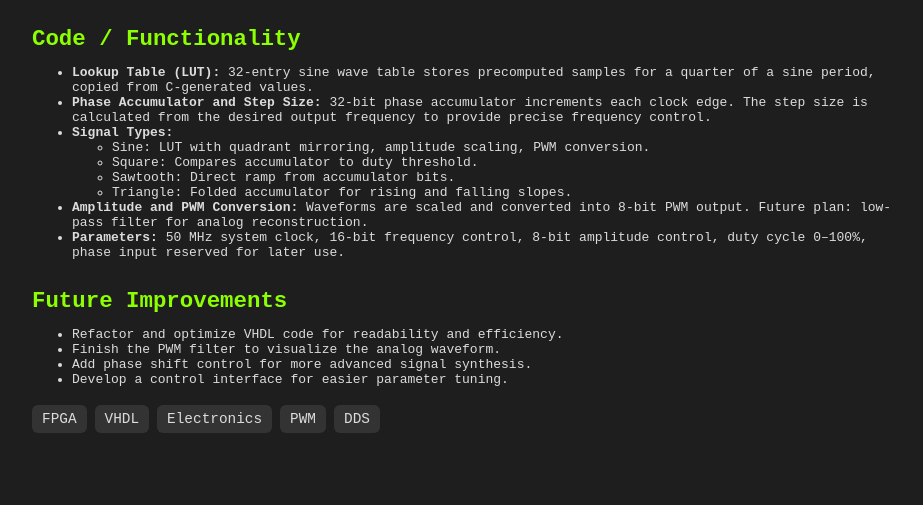
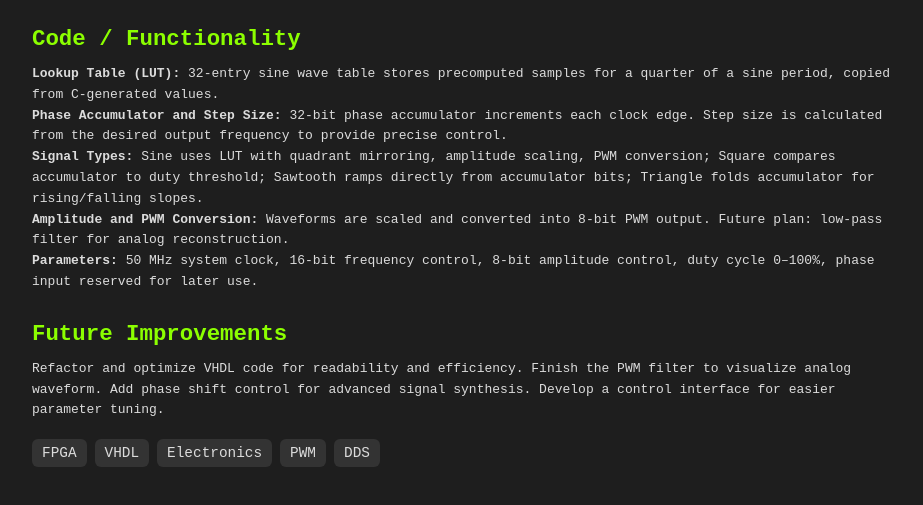
Before and after one commit to evakitrozoska/evakitrozoska.github.io, a plain HTML site: page sig.html in a window 1280 px wide. Shown: the part 847-1352 px from the top of the page, without its empty margins (178-1101 px from the left). Before the commit the page ends 1318 px from the top, so only its background shows below. Drawn offline with Linux system fonts and the light colour scheme.

Commit message:
Update sig.html

```diff
--- a/sig.html
+++ b/sig.html
@@ -1,4 +1,3 @@
-
 <!DOCTYPE html>
 <html lang="en">
 <head>
@@ -20,43 +19,28 @@
     <div class="project-detail">
         <h1>FPGA Waveform Generator (VHDL)</h1>
 
-        <!-- Description -->
         <p>
-            This is an unfinished project currently in progress. The goal is to build a waveform generator on FPGA that can output <b>sine</b>, <b>square</b>, <b>sawtooth</b>, and <b>triangle</b> signals. It uses <b>Direct Digital Synthesis (DDS)</b> with a <i>phase accumulator</i> and <i>lookup tables (LUTs)</i>. Frequency, amplitude, duty cycle, and waveform type are programmable, with the signals produced as PWM that can be filtered into analog.
-
-            For the LUT values for the sine, I wrote a short C program to generate the numbers, which were then manually copied into the VHDL table. The next step of this project is building a filter for the PWM output so I can view the reconstructed analog signals directly.
+            This is an unfinished project currently in progress. The goal is to build a waveform generator on FPGA that can output <b>sine</b>, <b>square</b>, <b>sawtooth</b>, and <b>triangle</b> signals. It uses <b>Direct Digital Synthesis (DDS)</b> with a <i>phase accumulator</i> and <i>lookup tables (LUTs)</i>. Frequency, amplitude, duty cycle, and waveform type are programmable, with the signals produced as PWM that can be filtered into analog. For the LUT values for the sine, I wrote a short C program to generate the numbers, which were then manually copied into the VHDL table. The next step is building a filter for the PWM output to view the reconstructed analog signals directly.
         </p>
 
-        <!-- Project Image (aspect ratio handled) -->
+        <!-- Project Image -->
         <div class="project-img" id="fpga-image-container">
             <img id="fpga-image" src="" alt="FPGA Waveform Generator">
         </div>
 
-        <!-- Code / Functionality -->
         <h2>Code / Functionality</h2>
-        <ul>
-            <li><b>Lookup Table (LUT):</b> 32-entry sine wave table stores precomputed samples for a quarter of a sine period, copied from C-generated values.</li>
-            <li><b>Phase Accumulator and Step Size:</b> 32-bit phase accumulator increments each clock edge. The step size is calculated from the desired output frequency to provide precise frequency control.</li>
-            <li><b>Signal Types:</b>
-                <ul>
-                    <li>Sine: LUT with quadrant mirroring, amplitude scaling, PWM conversion.</li>
-                    <li>Square: Compares accumulator to duty threshold.</li>
-                    <li>Sawtooth: Direct ramp from accumulator bits.</li>
-                    <li>Triangle: Folded accumulator for rising and falling slopes.</li>
-                </ul>
-            </li>
-            <li><b>Amplitude and PWM Conversion:</b> Waveforms are scaled and converted into 8-bit PWM output. Future plan: low-pass filter for analog reconstruction.</li>
-            <li><b>Parameters:</b> 50 MHz system clock, 16-bit frequency control, 8-bit amplitude control, duty cycle 0–100%, phase input reserved for later use.</li>
-        </ul>
+        <p>
+            <b>Lookup Table (LUT):</b> 32-entry sine wave table stores precomputed samples for a quarter of a sine period, copied from C-generated values.<br>
+            <b>Phase Accumulator and Step Size:</b> 32-bit phase accumulator increments each clock edge. Step size is calculated from the desired output frequency to provide precise control.<br>
+            <b>Signal Types:</b> Sine uses LUT with quadrant mirroring, amplitude scaling, PWM conversion; Square compares accumulator to duty threshold; Sawtooth ramps directly from accumulator bits; Triangle folds accumulator for rising/falling slopes.<br>
+            <b>Amplitude and PWM Conversion:</b> Waveforms are scaled and converted into 8-bit PWM output. Future plan: low-pass filter for analog reconstruction.<br>
+            <b>Parameters:</b> 50 MHz system clock, 16-bit frequency control, 8-bit amplitude control, duty cycle 0–100%, phase input reserved for later use.
+        </p>
 
-        <!-- Future Improvements -->
         <h2>Future Improvements</h2>
-        <ul>
-            <li>Refactor and optimize VHDL code for readability and efficiency.</li>
-            <li>Finish the PWM filter to visualize the analog waveform.</li>
-            <li>Add phase shift control for more advanced signal synthesis.</li>
-            <li>Develop a control interface for easier parameter tuning.</li>
-        </ul>
+        <p>
+            Refactor and optimize VHDL code for readability and efficiency. Finish the PWM filter to visualize analog waveform. Add phase shift control for advanced signal synthesis. Develop a control interface for easier parameter tuning.
+        </p>
 
         <!-- Tags -->
         <div class="tags">
@@ -66,6 +50,7 @@
             <span>PWM</span>
             <span>DDS</span>
         </div>
+
     </div>
 </div>
 
```
